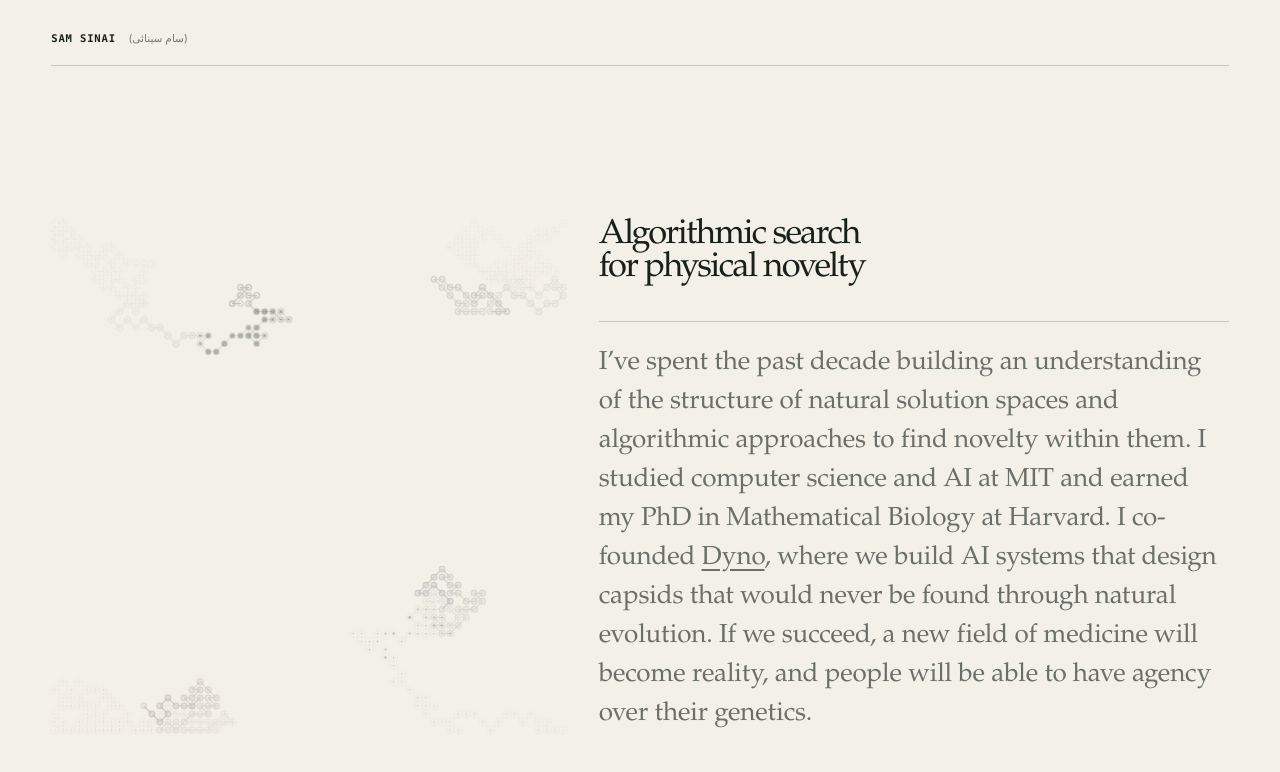
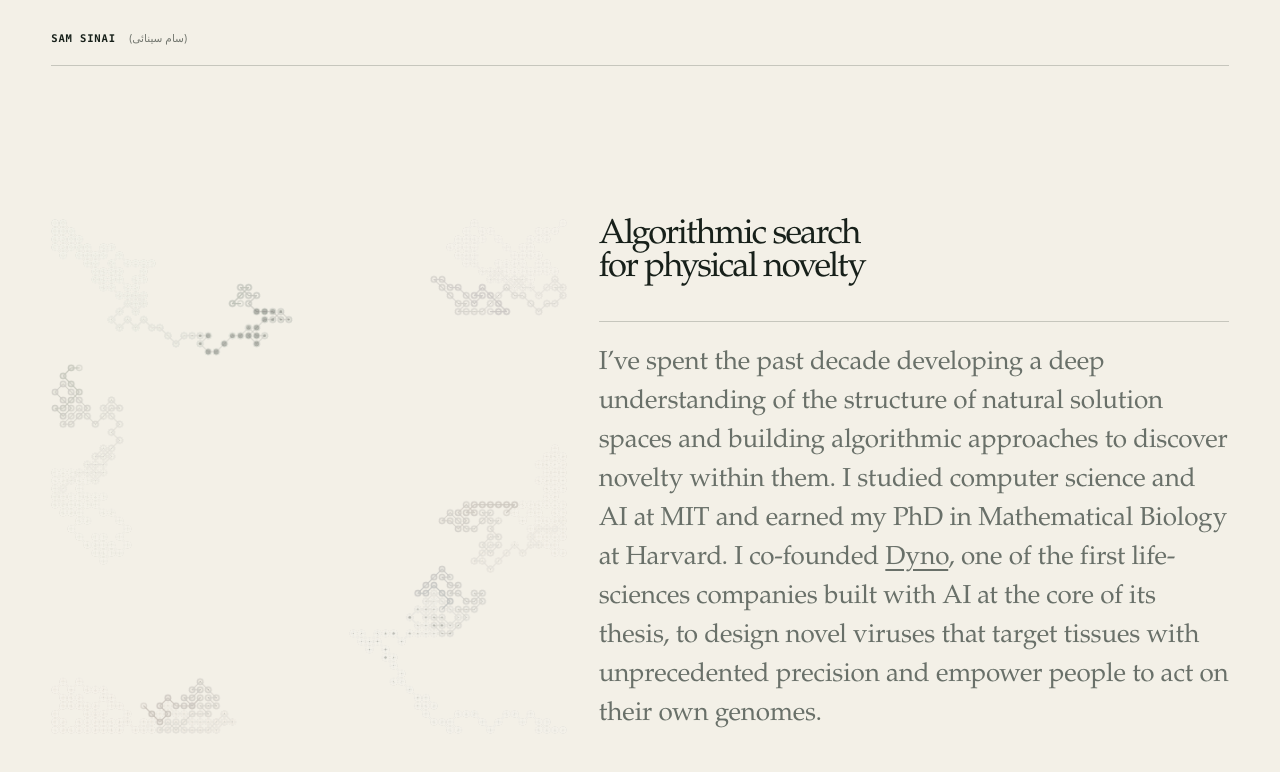
Before and after one commit to samsinai/samsinai.github.io, a Jekyll site: the page index.html, which Jekyll copies as it is, in a window 1280 px wide. Shown: the top 772 px of the page. Built offline with Jekyll 4.4.1, drawn with Linux system fonts in a browser that asks for light colours.

Commit message:
Refine personal website

```diff
--- a/_config.yml
+++ b/_config.yml
@@ -1,4 +1,5 @@
 theme: jekyll-theme-minimal
 title: Sam Sinai
+description: Co-founder and Head of Machine Learning at Dyno Therapeutics, working on algorithmic approaches to the discovery of novelty in biology.
 logo: ./images/me.jpg
 google_analytics: G-QGEFC306V1
--- a/assets/css/site.css
+++ b/assets/css/site.css
@@ -27,7 +27,21 @@
 body {
   position: relative;
   font-family: var(--sans);
+  transition: background-color 220ms ease, color 220ms ease;
   -webkit-font-smoothing: antialiased;
+}
+
+body.soundcloud-mode {
+  --paper: #161713;
+  --ink: #eee8d9;
+  --muted: #bdb5a6;
+  --line: rgba(238, 232, 217, 0.22);
+  --purple: #b6a2c0;
+}
+
+body.soundcloud-mode::before {
+  filter: invert(1);
+  opacity: 0.1;
 }
 
 body::before {
@@ -185,6 +199,7 @@
   image-rendering: auto;
   mix-blend-mode: darken;
   opacity: 0.28;
+  transition: filter 220ms ease;
 }
 
 #search-trace {
@@ -192,6 +207,16 @@
   inset: 0;
   pointer-events: none;
   opacity: 0.28;
+  transition: filter 220ms ease;
+}
+
+body.soundcloud-mode #portrait-search {
+  filter: invert(1) grayscale(1);
+  mix-blend-mode: screen;
+}
+
+body.soundcloud-mode #search-trace {
+  filter: invert(1) grayscale(1);
 }
 
 .photo-link {
@@ -230,6 +255,11 @@
 .photo-link--profile {
   top: 79%;
   left: 20%;
+}
+
+.photo-link--soundcloud {
+  top: 27%;
+  left: 12%;
 }
 
 .photo-link--video {
--- a/assets/js/search-reveal.js
+++ b/assets/js/search-reveal.js
@@ -6,6 +6,7 @@
   const biography = copy?.querySelector("p");
   const portraitFrame = document.querySelector(".search-portrait__canvas");
   const photoLinks = Array.from(document.querySelectorAll(".photo-link"));
+  const soundcloudLink = document.querySelector(".photo-link--soundcloud");
 
   if (!canvas || !traceCanvas || !copy || !headline || !biography || !portraitFrame) return;
 
@@ -18,7 +19,7 @@
   const totalCells = coarseGridSize * coarseGridSize;
   const paper = getComputedStyle(document.documentElement).getPropertyValue("--paper").trim() || "#f3f0e7";
   const ink = getComputedStyle(document.documentElement).getPropertyValue("--ink").trim() || "#17201a";
-  const tracerColors = ["#405448", "#66616b", "#63534d", "#4c5863"];
+  const tracerColors = ["#405448", "#66616b", "#63534d", "#4c5863", "#586252", "#6a5f58"];
   const reducedMotion = window.matchMedia("(prefers-reduced-motion: reduce)");
   const source = new Image();
 
@@ -165,11 +166,15 @@
   };
 
   const buildSearchPaths = () => {
+    const midpoint = Math.floor(coarseGridSize / 2);
+
     return [
       buildSearchPath({ minX: 0, maxX: coarseGridSize - 1, minY: 0, maxY: coarseGridSize - 1, startX: 0, startY: 0, localBias: true }),
       buildSearchPath({ minX: 0, maxX: coarseGridSize - 1, minY: 0, maxY: coarseGridSize - 1, startX: coarseGridSize - 1, startY: 0, adaLead: true }),
       buildSearchPath({ minX: 0, maxX: coarseGridSize - 1, minY: 0, maxY: coarseGridSize - 1, startX: 0, startY: coarseGridSize - 1, localBias: true }),
       buildSearchPath({ minX: 0, maxX: coarseGridSize - 1, minY: 0, maxY: coarseGridSize - 1, startX: coarseGridSize - 1, startY: coarseGridSize - 1 }),
+      buildSearchPath({ minX: 0, maxX: coarseGridSize - 1, minY: 0, maxY: coarseGridSize - 1, startX: 0, startY: midpoint }),
+      buildSearchPath({ minX: 0, maxX: coarseGridSize - 1, minY: 0, maxY: coarseGridSize - 1, startX: coarseGridSize - 1, startY: midpoint }),
     ];
   };
 
@@ -482,4 +487,13 @@
   source.src = canvas.dataset.source;
   window.addEventListener("resize", scheduleCopyFit);
   document.fonts?.ready.then(scheduleCopyFit);
+
+  const setSoundcloudMode = (active) => {
+    document.body.classList.toggle("soundcloud-mode", active);
+  };
+
+  soundcloudLink?.addEventListener("mouseenter", () => setSoundcloudMode(true));
+  soundcloudLink?.addEventListener("mouseleave", () => setSoundcloudMode(false));
+  soundcloudLink?.addEventListener("focus", () => setSoundcloudMode(true));
+  soundcloudLink?.addEventListener("blur", () => setSoundcloudMode(false));
 })();
--- a/index.html
+++ b/index.html
@@ -36,19 +36,20 @@
       <section class="content">
         <div class="copy">
           <h1><span class="title-line">Algorithmic search</span><span class="title-line">for physical novelty</span></h1>
-          <p>I’ve spent the past decade building an understanding of the structure of natural solution spaces and algorithmic approaches to find novelty within them. I studied computer science and AI at MIT and earned my PhD in Mathematical Biology at Harvard. I co-founded <a href="https://www.dynotx.com" target="_blank" rel="noreferrer">Dyno</a>, where we build AI systems that design capsids that would never be found through natural evolution. If we succeed, a new field of medicine will become reality, and people will be able to have agency over their genetics.</p>
+          <p>I’ve spent the past decade developing a deep understanding of the structure of natural solution spaces and building algorithmic approaches to discover novelty within them. I studied computer science and AI at MIT and earned my PhD in Mathematical Biology at Harvard. I co-founded <a href="https://www.dynotx.com" target="_blank" rel="noreferrer">Dyno</a>, one of the first life-sciences companies built with AI at the core of its thesis, to design novel viruses that target tissues with unprecedented precision and empower people to act on their own genomes.</p>
         </div>
 
         <figure class="search-portrait">
           <div class="search-portrait__canvas">
-            <canvas id="portrait-search" width="576" height="576" data-source="images/sam-portrait-schiele-subtle.png" role="img" aria-label="Four random search threads retracing themselves through progressively finer halftone dots to reveal a portrait of Sam Sinai"></canvas>
+            <canvas id="portrait-search" width="576" height="576" data-source="images/sam-portrait-schiele-subtle.png" role="img" aria-label="Six random search threads retracing themselves through progressively finer halftone dots to reveal a portrait of Sam Sinai"></canvas>
             <canvas id="search-trace" width="576" height="576" aria-hidden="true"></canvas>
-            <a class="photo-link photo-link--scholar" href="https://scholar.google.com/citations?user=4k0EcsIAAAAJ&amp;hl=en" target="_blank" rel="noreferrer" aria-label="View Google Scholar" data-search-x="0.76" data-search-y="0.18" tabindex="-1">Scholar ↗</a>
-            <a class="photo-link photo-link--github" href="https://github.com/samsinai" target="_blank" rel="noreferrer" aria-label="View GitHub" data-search-x="0.82" data-search-y="0.32" tabindex="-1">GitHub ↗</a>
+            <a class="photo-link photo-link--soundcloud" href="https://soundcloud.com/sum-sin" target="_blank" rel="noreferrer" aria-label="Listen to music" data-search-x="0.12" data-search-y="0.27" tabindex="-1">Music ↗</a>
+            <a class="photo-link photo-link--scholar" href="https://scholar.google.com/citations?user=4k0EcsIAAAAJ&amp;hl=en" target="_blank" rel="noreferrer" aria-label="View papers on Google Scholar" data-search-x="0.76" data-search-y="0.18" tabindex="-1">Papers ↗</a>
+            <a class="photo-link photo-link--github" href="https://github.com/samsinai" target="_blank" rel="noreferrer" aria-label="View code on GitHub" data-search-x="0.82" data-search-y="0.32" tabindex="-1">Code ↗</a>
             <a class="photo-link photo-link--x" href="https://x.com/samsinai" target="_blank" rel="noreferrer" aria-label="View X" data-search-x="0.80" data-search-y="0.47" tabindex="-1">X ↗</a>
             <a class="photo-link photo-link--linkedin" href="https://www.linkedin.com/in/sam-sinai-710a0221/" target="_blank" rel="noreferrer" aria-label="View LinkedIn" data-search-x="0.74" data-search-y="0.62" tabindex="-1">LinkedIn ↗</a>
-            <a class="photo-link photo-link--profile" href="https://centuryofbio.com/p/dyno" target="_blank" rel="noreferrer" aria-label="Read the Dyno profile" data-search-x="0.20" data-search-y="0.79" tabindex="-1">Dyno profile ↗</a>
-            <a class="photo-link photo-link--video" href="https://www.youtube.com/watch?v=-kt6sOLTtA8" target="_blank" rel="noreferrer" aria-label="Watch the video" data-search-x="0.30" data-search-y="0.84" tabindex="-1">Video ↗</a>
+            <a class="photo-link photo-link--profile" href="https://centuryofbio.com/p/dyno" target="_blank" rel="noreferrer" aria-label="Read the Dyno backstory" data-search-x="0.20" data-search-y="0.79" tabindex="-1">Backstory ↗</a>
+            <a class="photo-link photo-link--video" href="https://www.youtube.com/watch?v=-kt6sOLTtA8" target="_blank" rel="noreferrer" aria-label="Watch MTS live" data-search-x="0.30" data-search-y="0.84" tabindex="-1">MTS live ↗</a>
           </div>
         </figure>
       </section>
```
Also changed, not shown: README.md.
